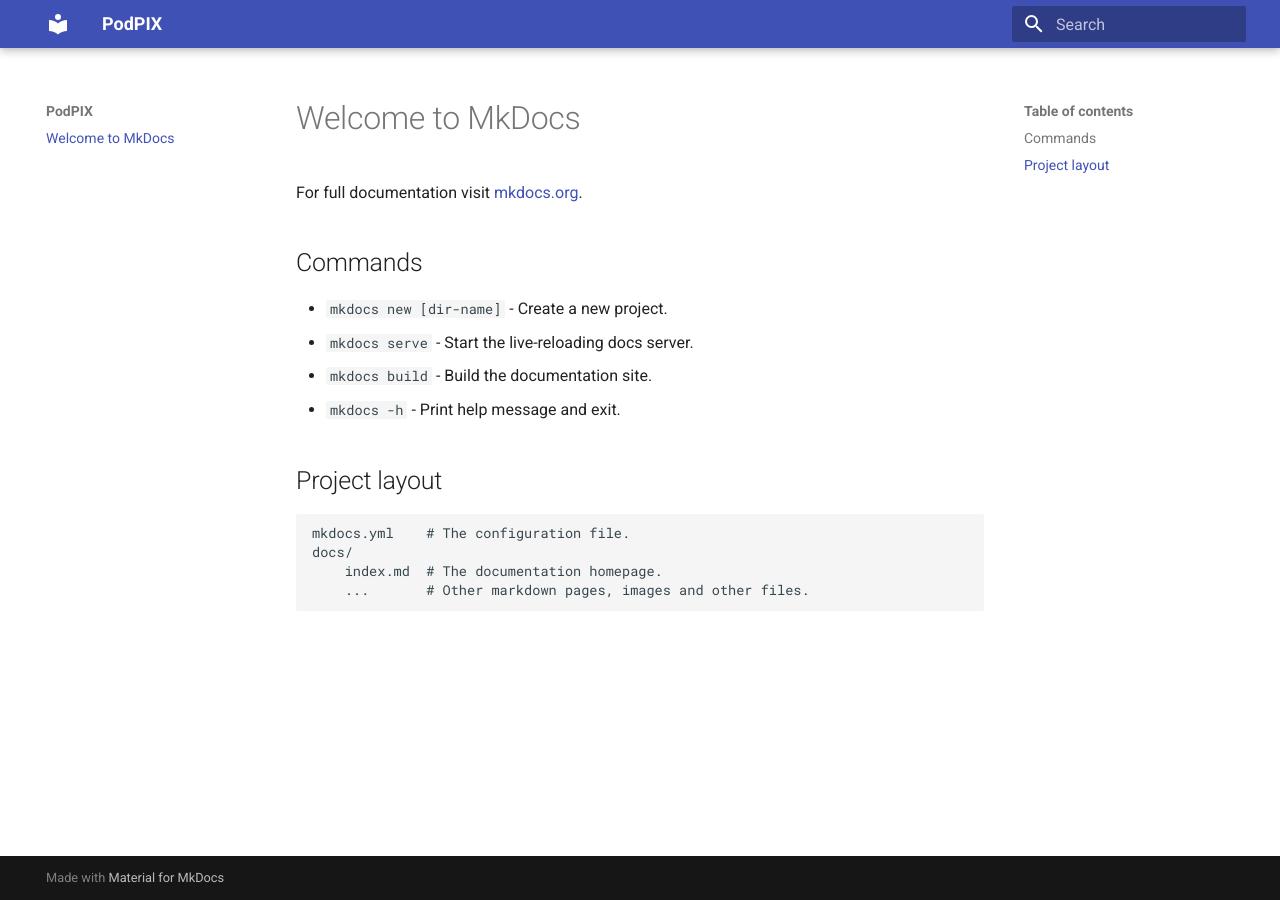
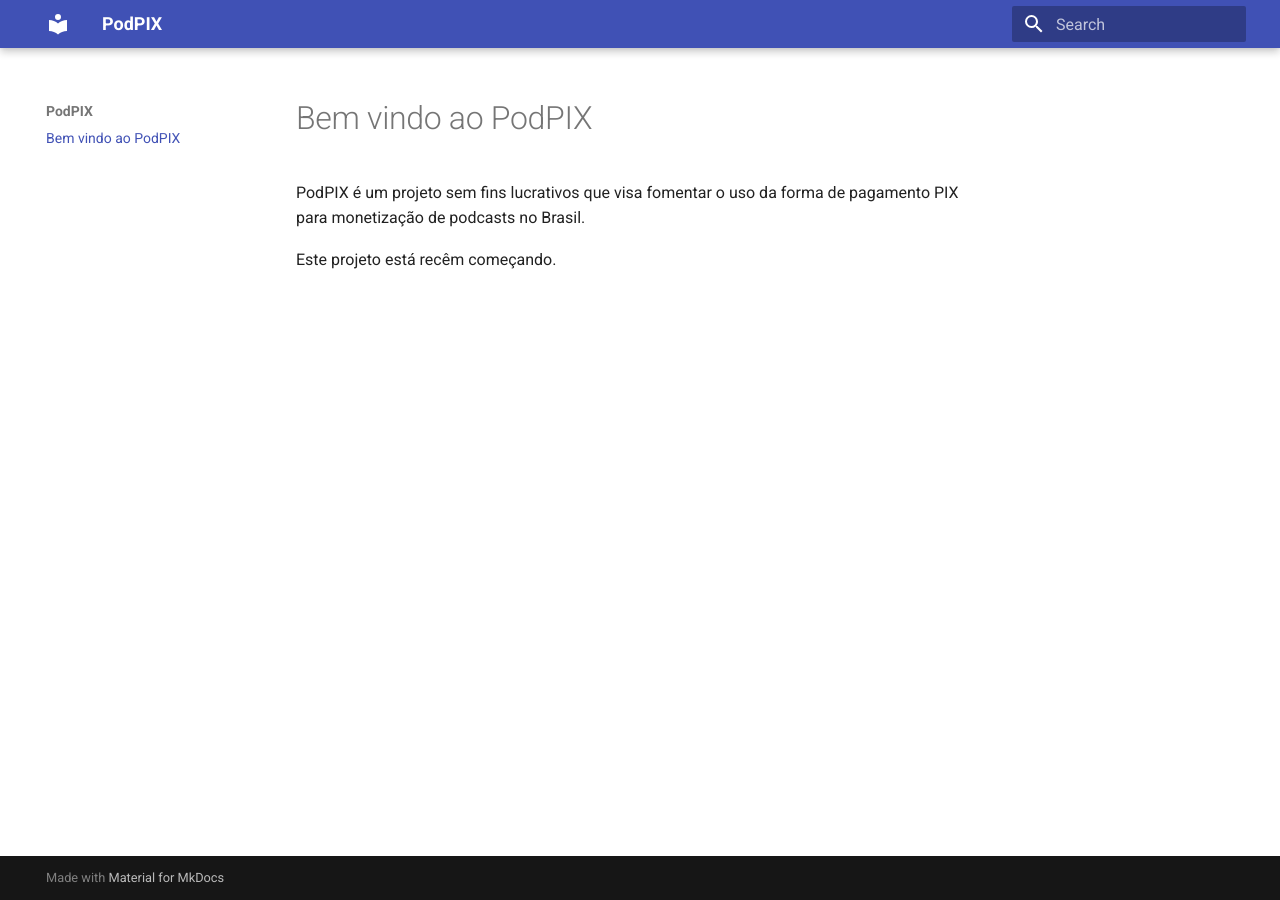
Before and after one commit to podpix/podpix.github.io, an MkDocs documentation site: the page built from docs/index.md, in a window 1280 px wide. Built offline with MkDocs 1.6.1 and Material for MkDocs 9.7.7, drawn with Linux system fonts in a browser that asks for light colours.

Commit message:
Conteúdo inicial com definição do projeto

```diff
--- a/docs/index.md
+++ b/docs/index.md
@@ -1,17 +1,5 @@
-# Welcome to MkDocs
+# Bem vindo ao PodPIX
 
-For full documentation visit [mkdocs.org](https://www.mkdocs.org).
+PodPIX é um projeto sem fins lucrativos que visa fomentar o uso da forma de pagamento PIX para monetização de podcasts no Brasil.
 
-## Commands
-
-* `mkdocs new [dir-name]` - Create a new project.
-* `mkdocs serve` - Start the live-reloading docs server.
-* `mkdocs build` - Build the documentation site.
-* `mkdocs -h` - Print help message and exit.
-
-## Project layout
-
-    mkdocs.yml    # The configuration file.
-    docs/
-        index.md  # The documentation homepage.
-        ...       # Other markdown pages, images and other files.
+Este projeto está recêm começando.
```
